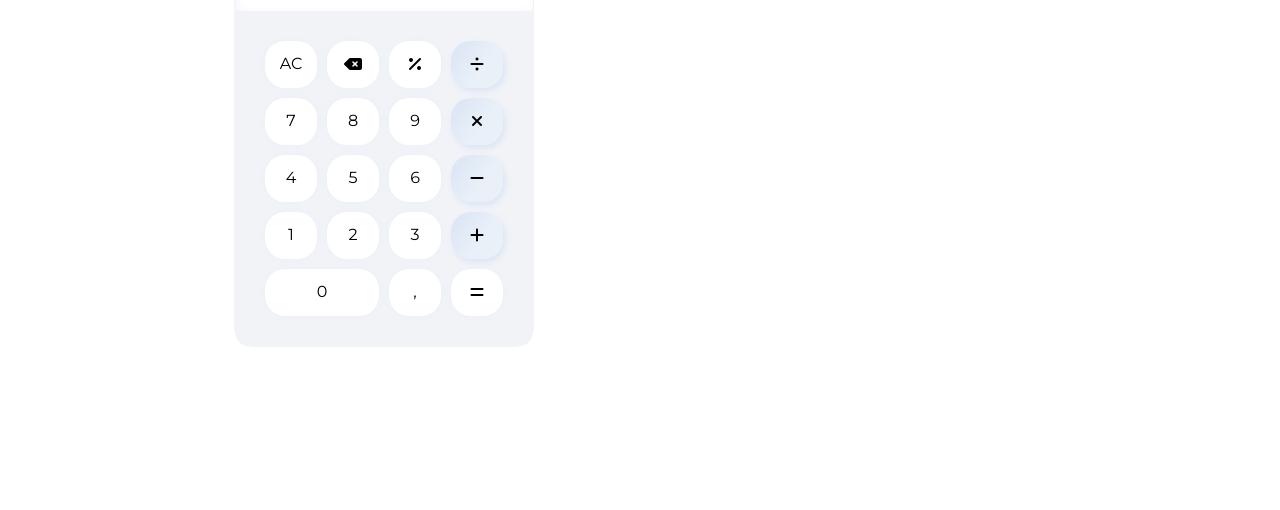
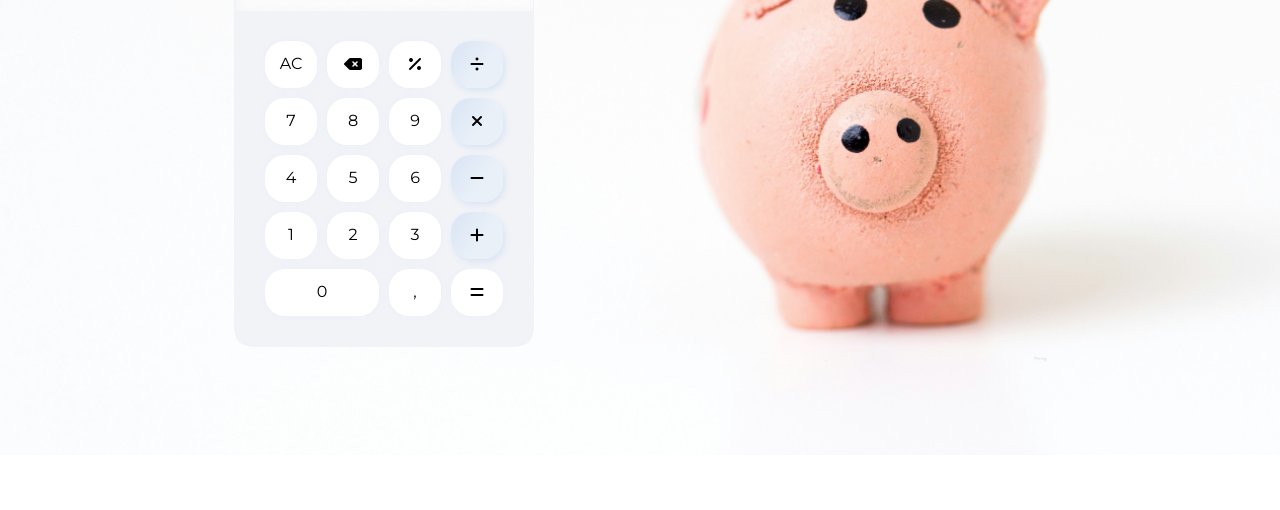
Before and after one commit to ilona-liashenko/calculator, a plain HTML site: page index.html in a window 1280 px wide. Shown: the part 290-800 px from the top of the page. Drawn offline with Linux system fonts and the light colour scheme.

Commit message:
updated img path

```diff
--- a/scss/style.scss
+++ b/scss/style.scss
@@ -3,7 +3,7 @@
 
 body {
     font-family: "Montserrat", sans-serif;
-    background-image: url(./img/dosia_pig.jpg);
+    background-image: url(../img/dosia_pig.jpg);
     background-position: center;
     background-size: cover;
     background-repeat: no-repeat;
```
Also changed, not shown: scss/style.css, 1 other file.
